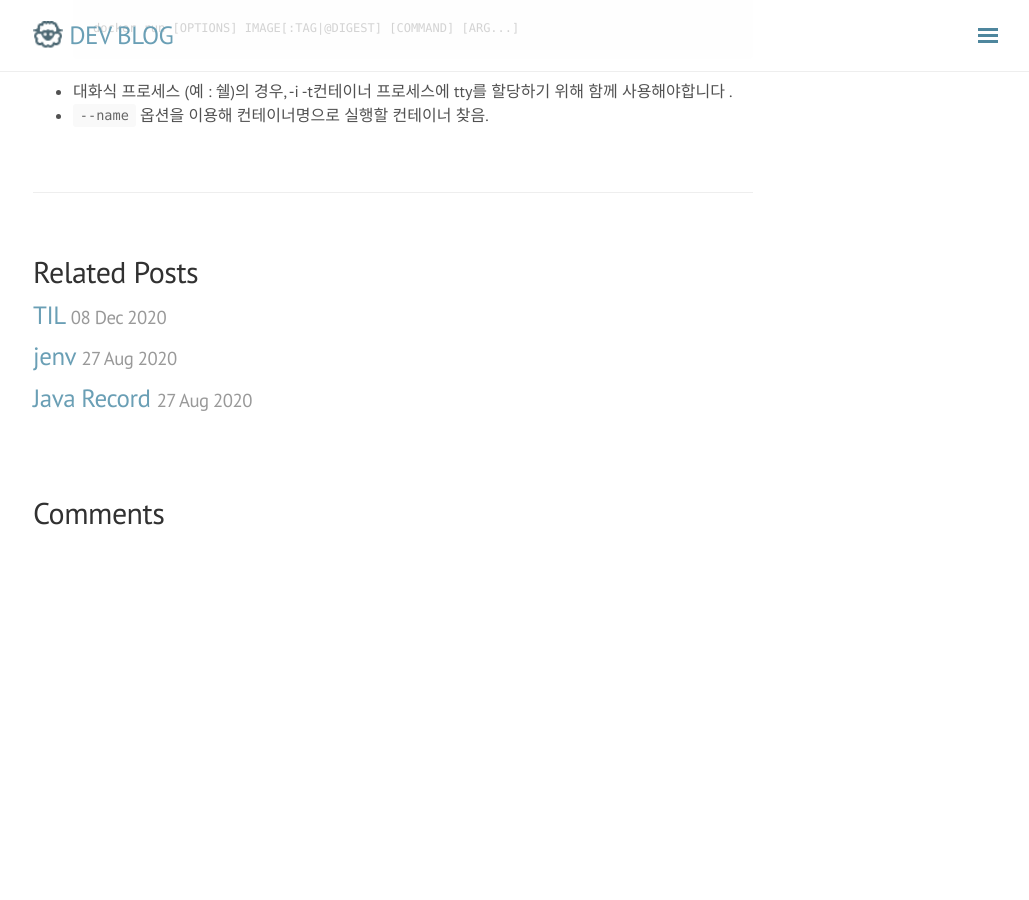
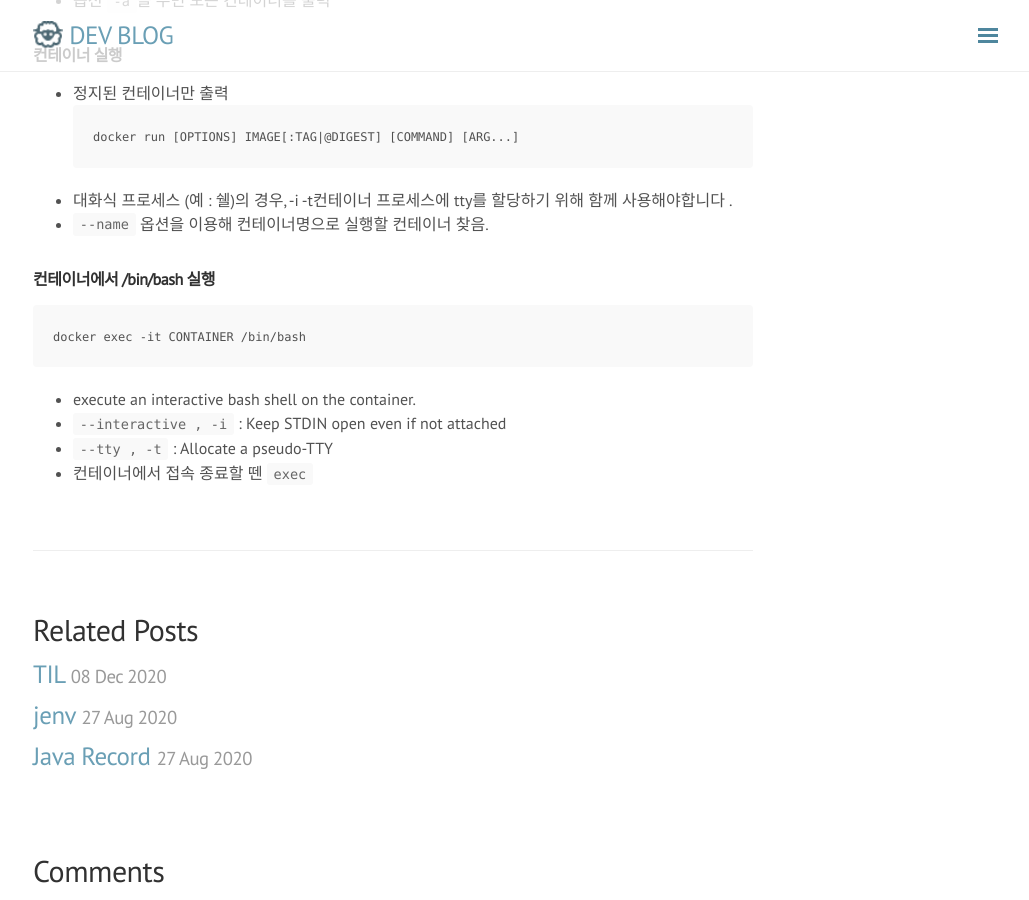
Before and after one commit to rmcodestar/rmcodestar.github.io, a Jekyll site: the page built from _posts/2018-07-18-docker-cli.md, in a window 1280 px wide and 900 px high, scrolled down 1607 px. Shown: the whole window, without its empty margins (247-1276 px from the left). Built offline with Jekyll 4.4.1, drawn with Linux system fonts in a browser that asks for light colours; nearby versions of some CDN libraries; comment, search, counter and statistics services are not loaded; before the commit the page ends 2148 px from its top, so only the background shows below that; some of the changed text lies outside the part shown.

Commit message:
Update 2018-07-18-docker-cli.md

````diff
--- a/_posts/2018-07-18-docker-cli.md
+++ b/_posts/2018-07-18-docker-cli.md
@@ -4,6 +4,9 @@ title: docker 명령어
 category: docker
 tag : [docker]
 ---
+## Docker CLI
+https://docs.docker.com/engine/reference/commandline/docker/
+
 ## 도커 엔진 버전 확인
 ```shell
 $ which docker
@@ -55,3 +58,13 @@ docker run [OPTIONS] IMAGE[:TAG|@DIGEST] [COMMAND] [ARG...]
 ```
 * 대화식 프로세스 (예 : 쉘)의 경우, -i -t컨테이너 프로세스에 tty를 할당하기 위해 함께 사용해야합니다 .
 * `--name` 옵션을 이용해 컨테이너명으로 실행할 컨테이너 찾음.
+
+
+### 컨테이너에서 /bin/bash 실행
+```
+docker exec -it CONTAINER /bin/bash
+```
+* execute an interactive bash shell on the container.
+* `--interactive , -i` : Keep STDIN open even if not attached
+* `--tty , -t` : Allocate a pseudo-TTY
+* 컨테이너에서 접속 종료할 뗀 `exec`
````
